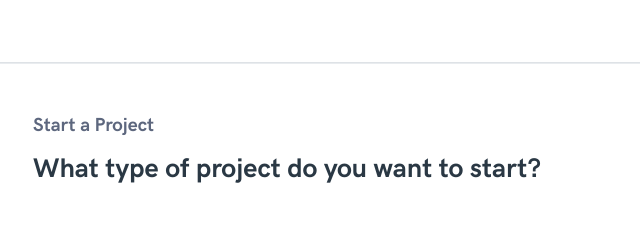
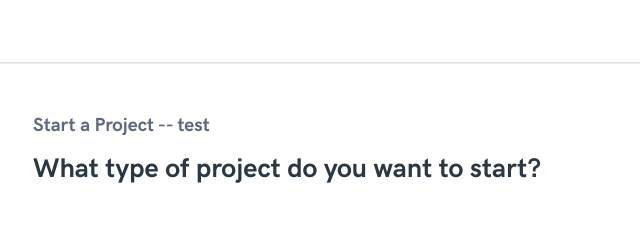
Before and after one commit to abinalyas/syne, a plain HTML site: page index.html in a window 1280 px wide. Shown: the top 240 px of the page, 116-756 px from the left. Drawn offline with nearby package versions, Linux system fonts and the light colour scheme.

Commit message:
test push

```diff
--- a/index.html
+++ b/index.html
@@ -76,7 +76,7 @@
         <div class="modal-body p-5">
           <div id="startProject1">
 
-            <div class="Start-a-Project ml-3">Start a Project</div>
+            <div class="Start-a-Project ml-3">Start a Project -- test </div>
             <div class="title pt-2 ml-3">What type of project do you want to start?</div>
 
             <div class="typeOfProject d-flex justify-content-around flex-wrap pt-5">
```
